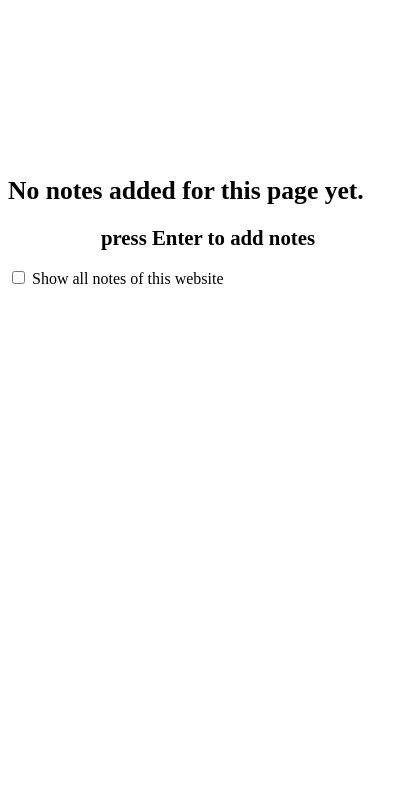
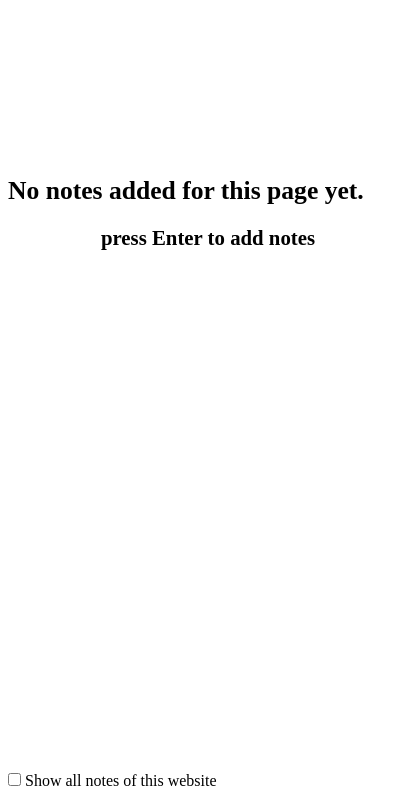
Before and after one commit to RuntimeTerror10/page-pad, a browser extension: page popup.html in a window 400 px wide. Shown: the part 48-844 px from the top of the page. Drawn offline with Linux system fonts and the light colour scheme.

Commit message:
minor style change

```diff
--- a/style.css
+++ b/style.css
@@ -1,7 +1,7 @@
 body {
   width: 400px;
-  min-height: 450px;
-  max-height: 450px;
+  min-height: 520px;
+  max-height: 520px;
   overflow-y: scroll;
 }
 .ext-head {
@@ -37,3 +37,16 @@ body {
   font-size: 1.4rem;
   resize: none;
 }
+.showNotes-checkbox {
+  margin: 10px 0;
+}
+.notes-label {
+  font-size: 1rem;
+}
+.show-all-notes {
+  position: absolute;
+  bottom: 0;
+}
+.show-all-notes-container {
+  display: none;
+}
```
